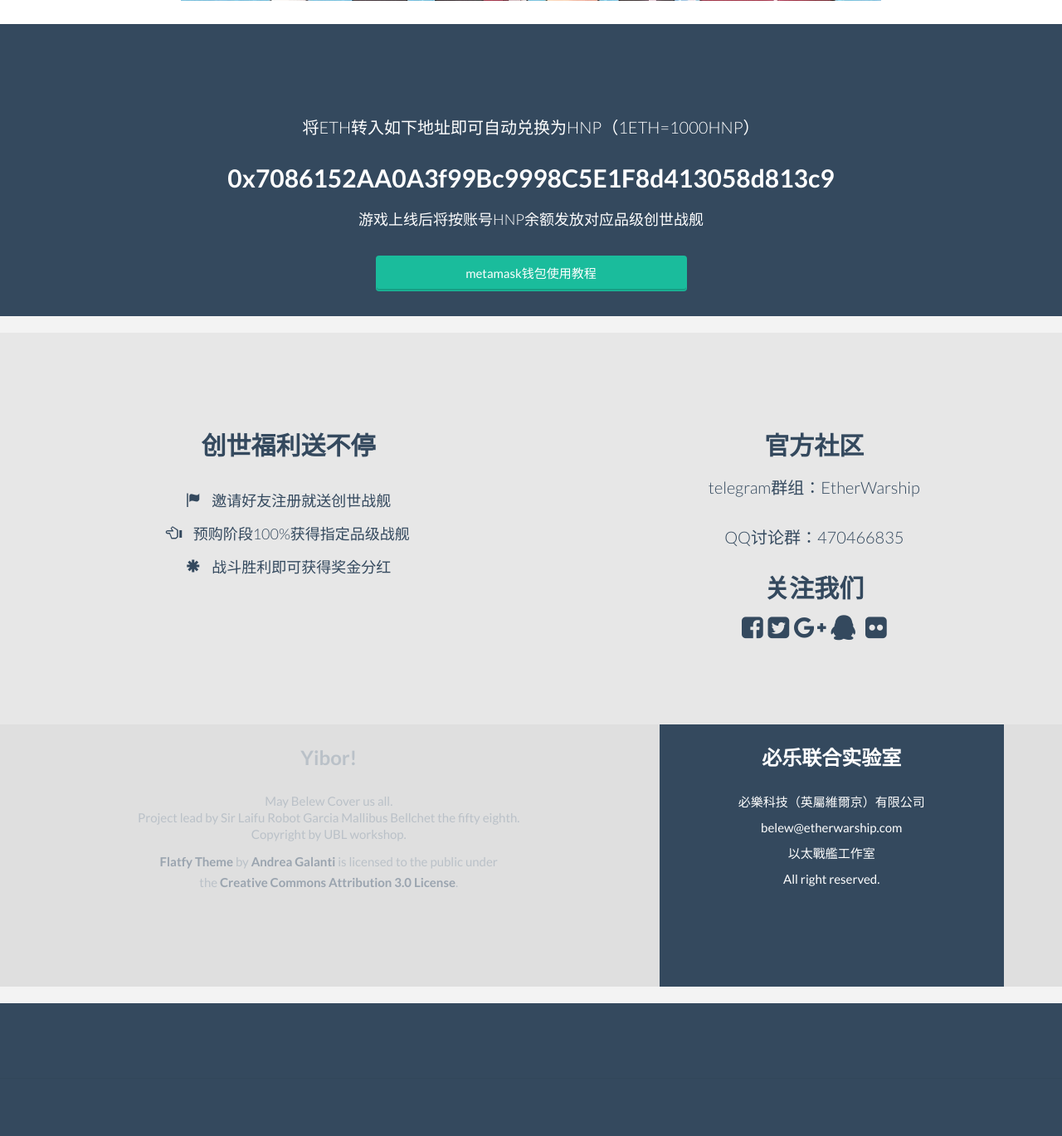
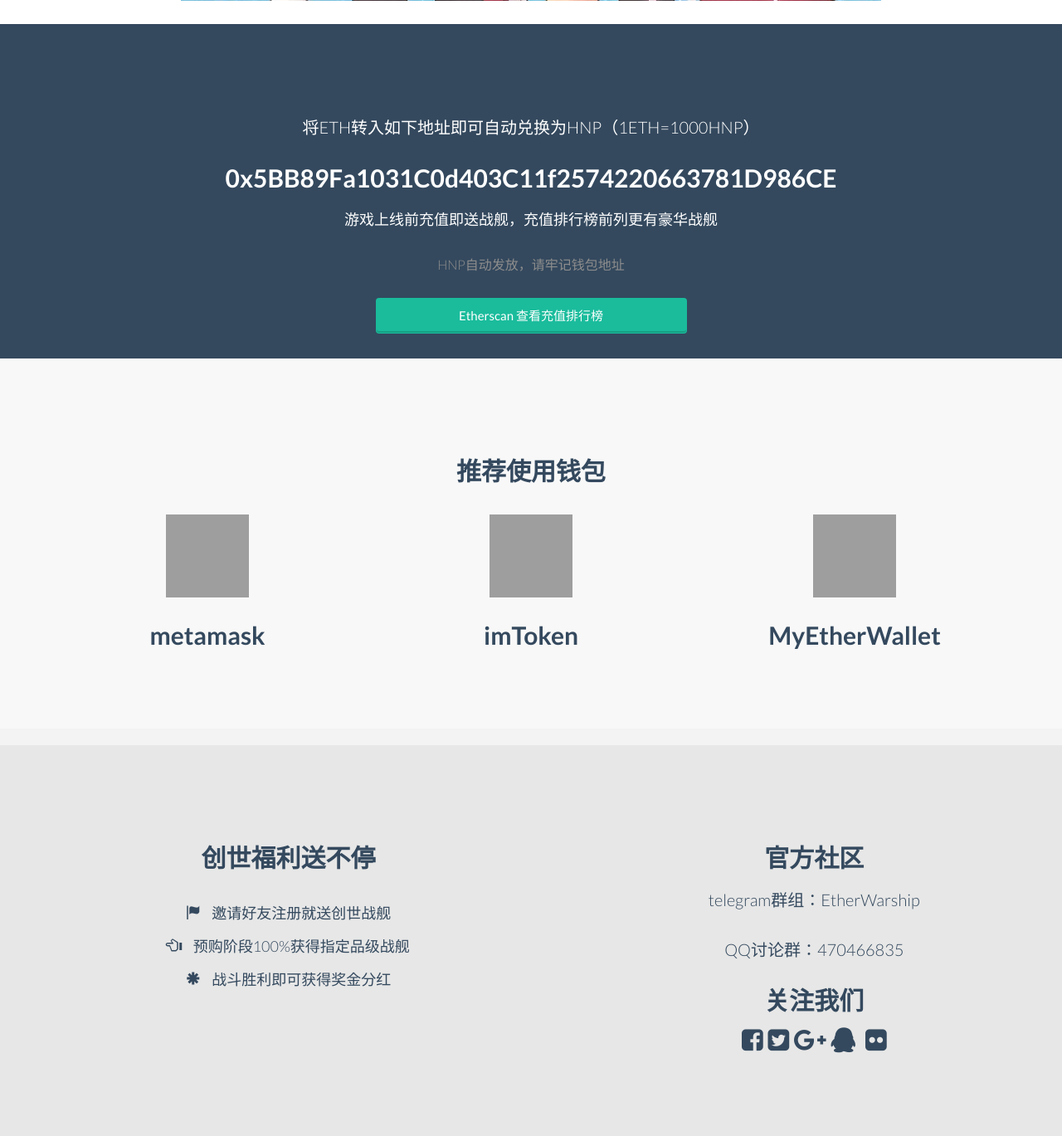
Before and after one commit to ubltroll/lamer_py, a Django app: page /presell/ in a window 1280 px wide. Shown: the part 1591-2960 px from the top of the page at 83% size. Before the commit the page ends 2800 px from the top, so only its background shows below. Run offline with Django 3.2, Linux system fonts and the light colour scheme; some libraries are stand-ins or nearby versions; grey boxes are pictures that could not be loaded.

Commit message:
1.3.4
预购大更新

```diff
--- a/milicien/static/head.html
+++ b/milicien/static/head.html
@@ -63,7 +63,7 @@
 
 				<li class="menuItem"><a href="\home\">用户中心</a></li>
 				<li class="menuItem"><a href="#footer">官方社区</a></li>
-				<li class="menuItem"><a href="\presell\" >购买创世战舰</a></li>
+				<li class="menuItem"><a href="\presell\" >充值HNP</a></li>
 				<li class="menuItem"><a href="\notice" >活动公告</a></li>
 
 			</ul>
--- a/milicien/templates/index.html
+++ b/milicien/templates/index.html
@@ -67,7 +67,7 @@
 
 			</ul>
 			<ul class="list-inline intro-social-buttons">
-				<li id="show" ><a href="\learn\" class="btn  btn-lg mybutton_standard wow swing wow fadeIn" data-wow-delay="1.6s"><span class="network-name">一分钟了解区块链卡牌游戏</span></a>
+				<li id="show" ><a href="/presell/" class="btn  btn-lg mybutton_standard wow swing wow fadeIn" data-wow-delay="1.6s"><span class="network-name">预充HNP就送创世战舰</span></a>
 				</li>
 
 			</ul>
@@ -99,7 +99,7 @@
 
 					<li class="menuItem"><a href="#manual">系统介绍</a></li>
 					<li class="menuItem"><a href="#pvp">战斗分红</a></li>
-					<li class="menuItem"><a href="#plan">运营计划</a></li>
+					<li class="menuItem"><a href="/learn/">了解游戏</a></li>
 					<li class="menuItem"><a href="/presell/">充值福利</a></li>
 					<li class="menuItem"><a href="/notice">活动公告</a></li>
 				</ul>
@@ -322,7 +322,7 @@
 				<div class="col-md-6 col-md-offset-3 text-center wrap_title">
 				<h2>获取白皮书</h2>
 				<p class="lead" style="margin-top:0">获取白皮书以更进一步了解项目</p>
-				<p><a class="btn btn-embossed btn-primary view"  href="/static/以太战舰白皮书V1.0.0.4.pdf" role="button">白皮书</a></p>
+				<p><a class="btn btn-embossed btn-primary view"  href="/static/以太战舰白皮书V1.0.0.7.pdf" role="button">白皮书</a></p>
 			 </div>
 			</div>
 		</div>
--- a/milicien/templates/presell.html
+++ b/milicien/templates/presell.html
@@ -23,6 +23,7 @@
 <br/>
 <div class="row">
        <img class="img-responsive col-md-10 col-md-offset-1" src="/static/img/412.png"  align="middle" alt="">
+
         <!-- /.container -->
     </div>   </div>
 
@@ -35,11 +36,53 @@
 			<div class="row">
 			<div class="col-md-8 col-md-offset-2 text-center wrap_title white">
 				<p class="lead text-center" >将ETH转入如下地址即可自动兑换为HNP（1ETH=1000HNP）</p>
-				<h3>0x7086152AA0A3f99Bc9998C5E1F8d413058d813c9</h3>
-				<p class="lead2">游戏上线后将按账号HNP余额发放对应品级创世战舰</p>
-				<p><a class="col-md-6 col-md-offset-3 btn btn-embossed btn-primary" href="http://8btc.com/thread-76137-1-5.html" role="button">metamask钱包使用教程</a> </p><br/>
+
+				<h3>0x5BB89Fa1031C0d403C11f2574220663781D986CE</h3>
+				<p class="lead2">游戏上线前充值即送战舰，充值排行榜前列更有豪华战舰</p>
+				<p class="lead3">HNP自动发放，请牢记钱包地址</p><br/>
+				<p><a class="col-md-6 col-md-offset-3 btn btn-embossed btn-primary" href="https://etherscan.io/token/0x5BB89Fa1031C0d403C11f2574220663781D986CE#balances" role="button">Etherscan 查看充值排行榜</a> </p><br/>
 
 			 </div>
+
+		</div>
+	</div>
+
+
+	<div id="plan" class="content-section-a">
+		<div class="container">
+
+			<div class="col-md-6 col-md-offset-3 text-center wrap_title">
+				<h3>推荐使用钱包</h3>
+
+
+			</div>
+
+			<div class="row">
+
+				<div class="col-sm-4 wow fadeInDown text-center">
+				  <img  src="https://www.cryptocoinindonesia.com/wp-content/uploads/2018/03/ExternalLink_metamask.png" height="100" width="100" alt="Generic placeholder image">
+				  <h3>metamask</h3>
+
+
+				  <!-- <p><a class="btn btn-embossed btn-primary view" role="button">View Details</a></p> -->
+				</div><!-- /.col-lg-4 -->
+
+				<div class="col-sm-4 wow fadeInDown text-center">
+				  <img  src="https://p14.zdassets.com/hc/settings_assets/1848125/115000155507/cFnoep1xdlBMyvb6fVUVGg-_-1_2x.png" height="100" width="100" alt="Generic placeholder image">
+				   <h3>imToken</h3>
+
+				   <!-- <p><a class="btn btn-embossed btn-primary view" role="button">View Details</a></p> -->
+				</div><!-- /.col-lg-4 -->
+
+				<div class="col-sm-4 wow fadeInDown text-center">
+				  <img  src="https://www.myetherwallet.com/images/myetherwallet-logo-square.png" height="100" width="100" alt="Generic placeholder image">
+				   <h3>MyEtherWallet</h3>
+
+				  <!-- <p><a class="btn btn-embossed btn-primary view" role="button">View Details</a></p> -->
+				</div><!-- /.col-lg-4 -->
+
+			</div><!-- /.row -->
+
 
 		</div>
 	</div>
--- a/milicien/templates/user.html
+++ b/milicien/templates/user.html
@@ -112,6 +112,7 @@
 					    <li ><i class="glyphicon glyphicon-bullhorn"></i> 推广期间每邀请1位好友注册可获得10个战舰碎片</li>
 					    <li ><i class="glyphicon glyphicon-bullhorn"></i> 推广期间每隔24小时获得3次帮助好友获得碎片的机会 (每次3个碎片，次数不累加)</li>
 					    <li ><i class="glyphicon glyphicon-bullhorn"></i> 推广期间每隔24小时可以领取3个战舰碎片，并重置助攻好友次数</li>
+					    <li ><i class="glyphicon glyphicon-bullhorn"></i> 游戏上线前充值即送战舰，充值排行榜前列更有豪华战舰</li>
 
 
 					</ul>
@@ -129,6 +130,7 @@
 					     <button  id='checkin' type="button" class=" btn  disabled">冷却时间：{{cooldownh}}小时{{cooldownm}}分钟</button>
 					    {% endif %}
 					   <a class="popup-modal btn btn-primary col-sm-offset-1" href="#test-modal">兑换传世战舰</a>
+					   <a class="btn btn-info col-sm-offset-1"  href="\presell\">充值HNP送战舰</a>
 
 					<div id="test-modal" class="white-popup-block mfp-hide">
 						<div class="row">
```
Also changed, not shown: milicien/templates/notice.html (+29 -0 lines), milicien/static/img/412.png, milicien/static/img/presell.jpg, 1 other file.
